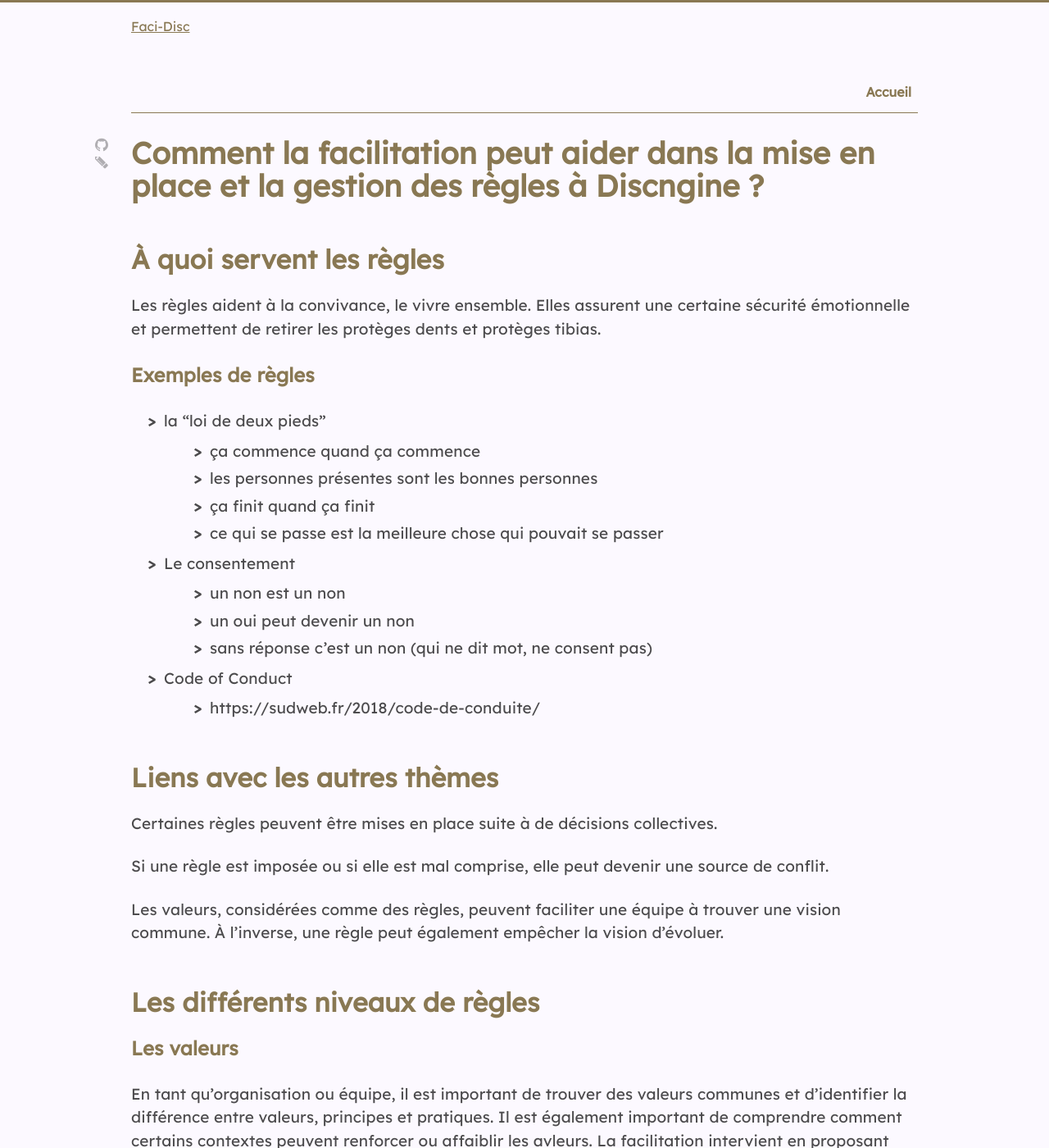
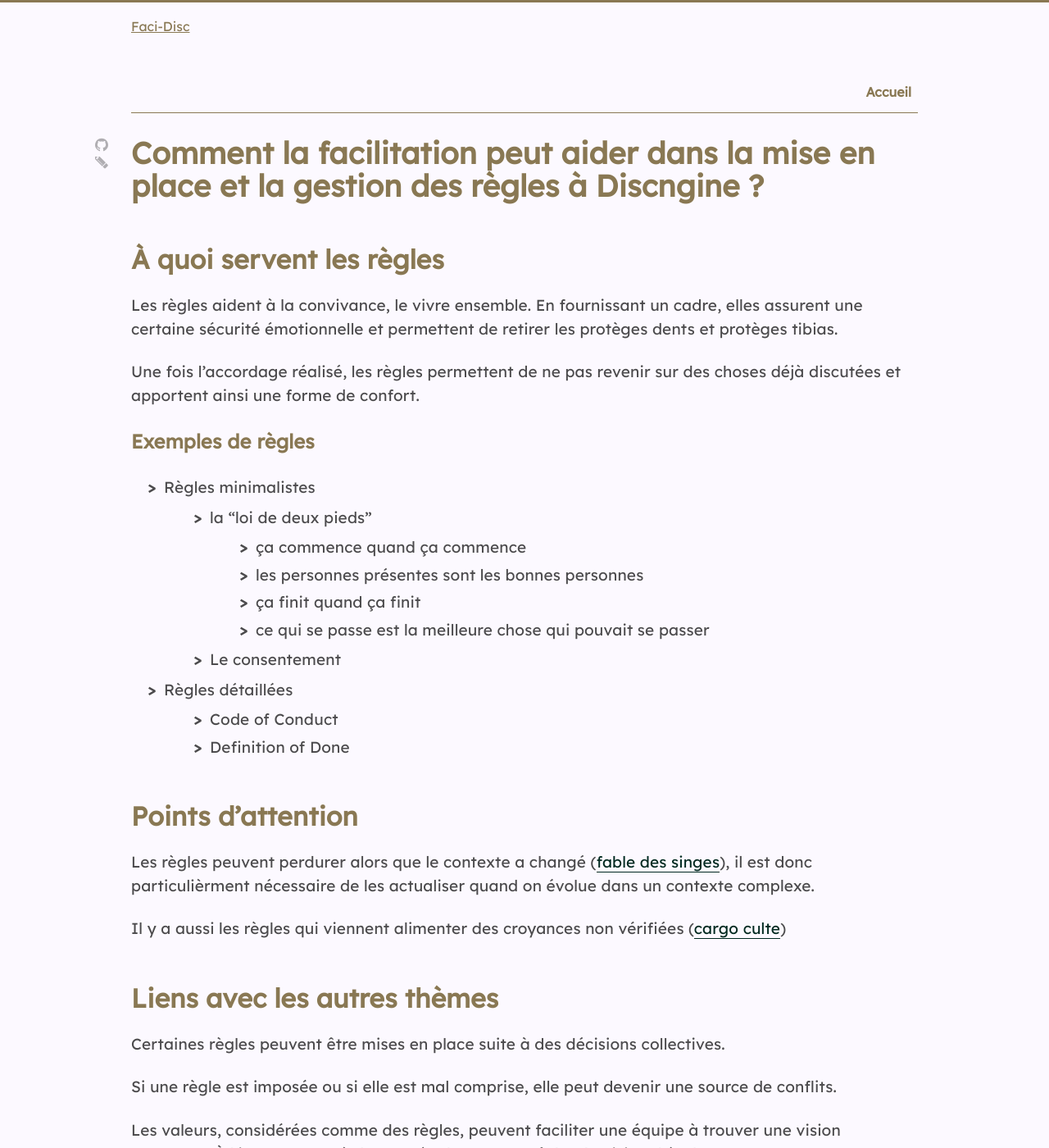
Before and after one commit to claudeaubry/faci-disc, a Jekyll site: the page built from ressources/regles/kezako.md, in a window 1280 px wide and 1400 px high. Shown: the whole window at 82% size. Built offline with Jekyll 4.4.1, drawn with Linux system fonts in a browser that asks for light colours; nearby versions of some CDN libraries; some of the changed text lies outside the part shown.

Commit message:
reprend les corrections du Kézako qui ont sauté

```diff
--- a/ressources/regles/kezako.md
+++ b/ressources/regles/kezako.md
@@ -6,29 +6,34 @@ title: Les règles
 
 ## À quoi servent les règles
 
-Les règles aident à la convivance, le vivre ensemble. Elles assurent une certaine sécurité émotionnelle et permettent de retirer les protèges dents et protèges tibias.
+Les règles aident à la convivance, le vivre ensemble. En fournissant un cadre, elles assurent une certaine sécurité émotionnelle et permettent de retirer les protèges dents et protèges tibias.
 
+Une fois l'accordage réalisé, les règles permettent de ne pas revenir sur des choses déjà discutées et apportent ainsi une forme de confort.
 ### Exemples de règles
 
-- la "loi de deux pieds"
-   - ça commence quand ça commence
-   - les personnes présentes sont les bonnes personnes
-   - ça finit quand ça finit
-   - ce qui se passe est la meilleure chose qui pouvait se passer
+- Règles minimalistes
+    - la "loi de deux pieds"
+       - ça commence quand ça commence
+       - les personnes présentes sont les bonnes personnes
+       - ça finit quand ça finit
+       - ce qui se passe est la meilleure chose qui pouvait se passer
+    - Le consentement
 
-- Le consentement
-  - un non est un non
-  - un oui peut devenir un non
-  - sans réponse c'est un non (qui ne dit mot, ne consent pas)
+- Règles détaillées
+    - Code of Conduct
+    - Definition of Done
 
-- Code of Conduct
-  - https://sudweb.fr/2018/code-de-conduite/
+## Points d'attention
+
+Les règles peuvent perdurer alors que le contexte a changé ([fable des singes](https://fr.wikipedia.org/wiki/Th%C3%A9or%C3%A8me_du_singe)), il est donc particulièrment nécessaire de les actualiser quand on évolue dans un contexte complexe.
+
+Il y a aussi les règles qui viennent alimenter des croyances non vérifiées ([cargo culte](https://fr.wikipedia.org/wiki/Culte_du_cargo))
 
 ## Liens avec les autres thèmes
 
-Certaines règles peuvent être mises en place suite à de décisions collectives.
+Certaines règles peuvent être mises en place suite à des décisions collectives.
 
-Si une règle est imposée ou si elle est mal comprise, elle peut devenir une source de conflit.
+Si une règle est imposée ou si elle est mal comprise, elle peut devenir une source de conflits.
 
 Les valeurs, considérées comme des règles, peuvent faciliter une équipe à trouver une vision commune. À l'inverse, une règle peut également empêcher la vision d'évoluer.
 
@@ -36,8 +41,11 @@ Les valeurs, considérées comme des règles, peuvent faciliter une équipe à t
 
 ### Les valeurs
 
-En tant qu'organisation ou équipe, il est important de trouver des valeurs communes et d'identifier la différence entre valeurs, principes et pratiques. Il est également important de comprendre comment certains contextes peuvent renforcer ou affaiblir les avleurs.
-La facilitation intervient en proposant des outils permettant de s'accorder sur les valeurs
+En tant qu'organisation ou équipe, il est important de trouver des valeurs communes afin d'être accordé à un niveau stratégique (le pourquoi). Les règles et les pratiques peuvent ensuite prendre racine dans ces valeurs afin d'apporter la dimension tactique (le comment).
+
+En prospective, des ateliers de facilitation peuvent aider à comprendre comment certains contextes renforcent ou affaiblissent les valeurs.
+
+La facilitation peut intervenir en ammont ou en aval en proposant des outils permettant d'accorder ou de faire émerger des règles en fonction des valeurs.
 
 ### Les règles d'organisation
 - comment s'accorder avec les valeurs au quotidien
@@ -57,12 +65,7 @@ Il existe parfois un "choc des cultures" entre une équipe auto-gérée et les p
 ## Les ateliers
 
 - moving motivators
-- scierie des valeurs
 - co-écrire un DoD
 - mandala holistique
   - https://www.changer-de-paradigme.fr/mandala-holistique-une-vision-claire-et-des-caps-communs/
   - https://www.metacartes.cc/faire-ensemble/recettes/mandala-holistique/
-
-## Liens
-
-- https://openspaceagility.com/osa/osa-training/course-instructors/daniel-mezick/
```
Also changed, not shown: pleniere.md (+1 -0 lines).
